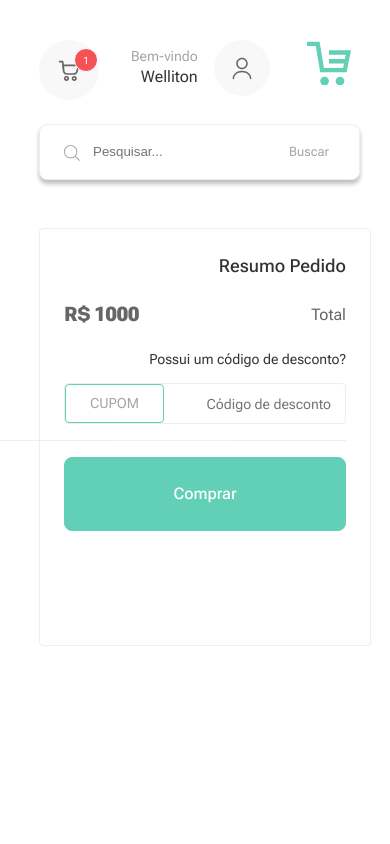
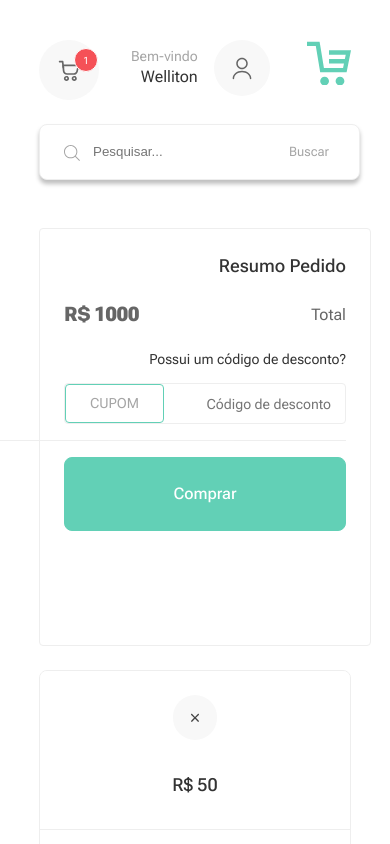
Before and after one commit to ecsistem/ecommece-compass, a React (Vite) app: page /pagina-carrinho in a window 390 px wide. Shown: the top 844 px of the page. Built offline with nearby package versions, Linux system fonts and the light colour scheme; a web font is replaced by a local one.

Commit message:
responsividade do carrinho

```diff
--- a/src/components/CartContainer/style.css
+++ b/src/components/CartContainer/style.css
@@ -4,6 +4,7 @@
     align-items: flex-start;
     gap: var(--spacing-2-xl, 24px);
     flex-shrink: 0;
+    flex-wrap: wrap;
 }
 
 .cart-product-options-card {
@@ -152,3 +153,9 @@
     cursor: pointer;
 
 }
+
+@media screen and (max-width: 445px){
+    .cart-item-wrapper{
+        flex-direction: column;
+    }
+    }
```
